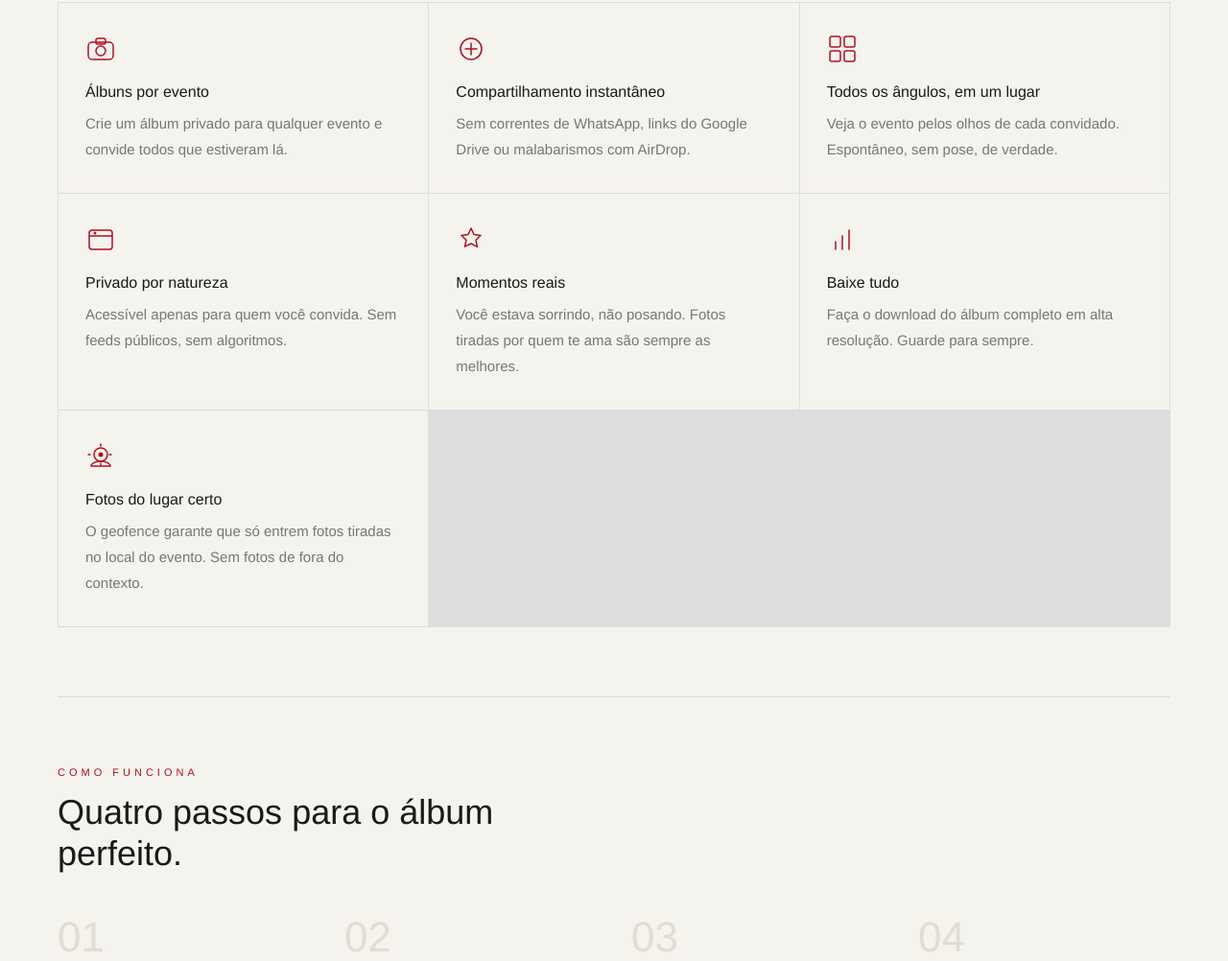
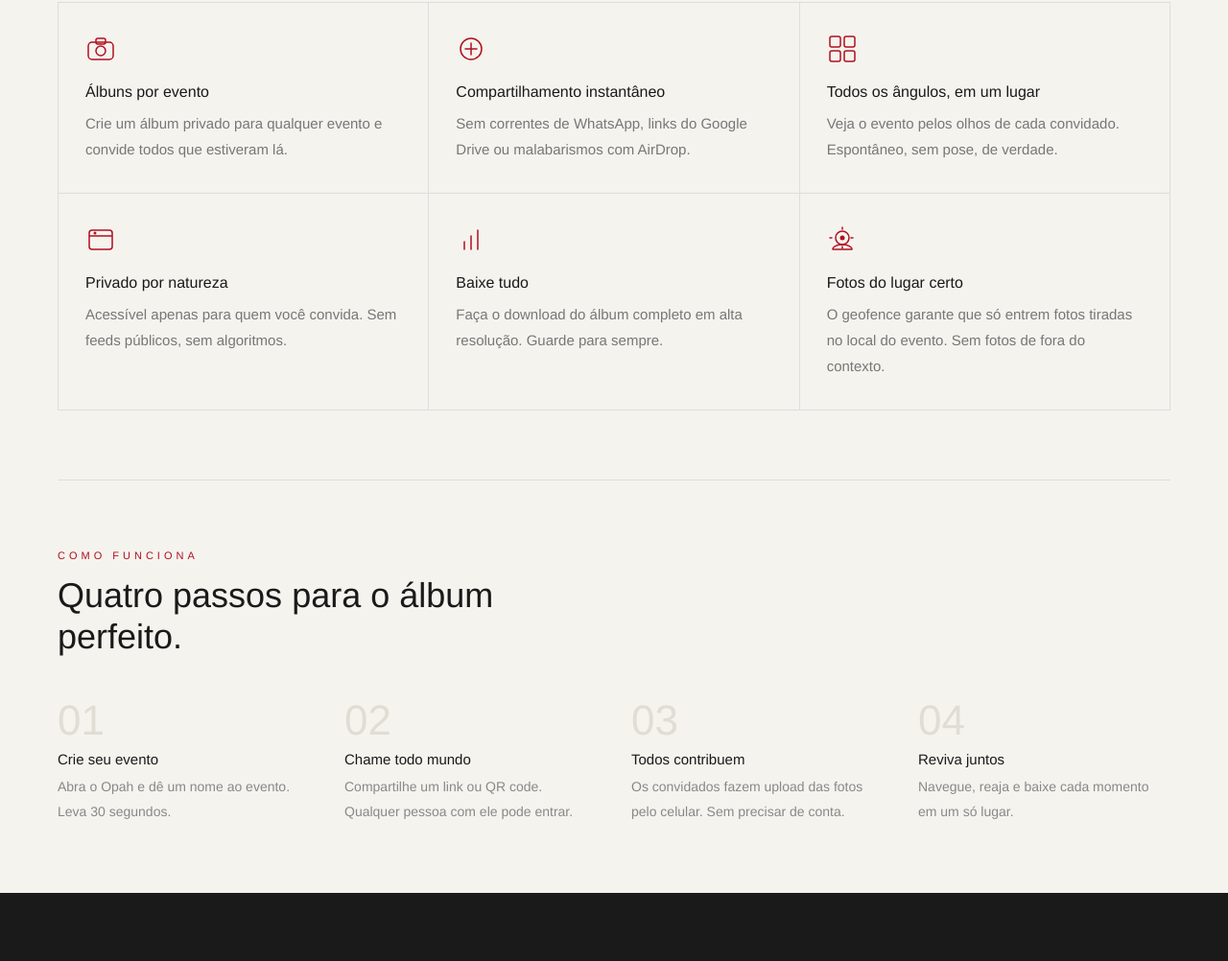
Before and after one commit to admfreshfish/site, a plain HTML site: page index.html in a window 1280 px wide. Shown: the part 1090-2092 px from the top of the page at 96% size. Drawn offline with Linux system fonts and the light colour scheme.

Commit message:
Update index.html

```diff
--- a/index.html
+++ b/index.html
@@ -237,11 +237,6 @@ body { font-family: 'Helvetica Neue', Helvetica, Arial, sans-serif; background:
       <svg class="card-icon" viewBox="0 0 32 32" fill="none"><rect x="4" y="6" width="24" height="20" rx="3" stroke="#B01020" stroke-width="1.5"/><path d="M4 12h24" stroke="#B01020" stroke-width="1.5"/><circle cx="10" cy="9" r="1.5" fill="#B01020"/></svg>
       <p class="card-title" data-i18n="product.f4.title"></p>
       <p class="card-text" data-i18n="product.f4.text"></p>
-    </div>
-    <div class="card">
-      <svg class="card-icon" viewBox="0 0 32 32" fill="none"><path d="M16 4l3 6.5 7 1-5 4.8 1.5 7L16 20l-6.5 3.2 1.5-7L6 11.5l7-1z" stroke="#B01020" stroke-width="1.5" stroke-linejoin="round"/></svg>
-      <p class="card-title" data-i18n="product.f5.title"></p>
-      <p class="card-text" data-i18n="product.f5.text"></p>
     </div>
     <div class="card">
       <svg class="card-icon" viewBox="0 0 32 32" fill="none"><path d="M9 26V18M16 26V12M23 26V6" stroke="#B01020" stroke-width="1.5" stroke-linecap="round"/></svg>
```
